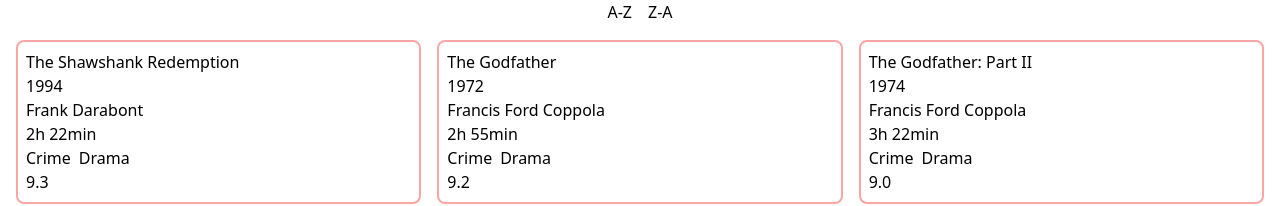
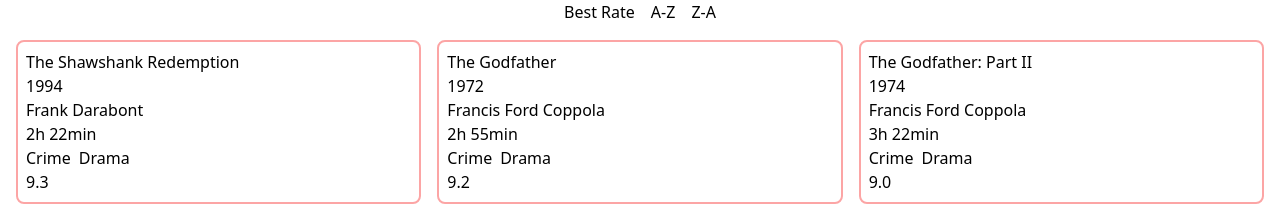
Before and after one commit to thomaserdmenger/Movie-Data-React, a React (Vite) app: page / in a window 1280 px wide. Shown: the top 206 px of the page. Built offline with nearby package versions, Linux system fonts and the light colour scheme.

Commit message:
Sort Movies by Best Rate

```diff
--- /dev/null
+++ b/src/assets/functions/bestRate.js
@@ -0,0 +1,4 @@
+export const bestRate = (data, setData) => {
+  const sortedMovies = [...data].sort((a, b) => b.rate - a.rate)
+  setData(sortedMovies)
+}
--- a/src/pages/Home.jsx
+++ b/src/pages/Home.jsx
@@ -3,6 +3,7 @@
 import { RenderMovies } from "../components/RenderMovies"
 import { sortAZ } from "../assets/functions/sortAZ"
 import { sortZA } from "../assets/functions/sortZA"
+import { bestRate } from "../assets/functions/bestRate"
 
 export const Home = () => {
   const [data, setData] = useState(movies)
@@ -10,6 +11,11 @@
   return (
     <>
       <header className='flex gap-4 justify-center'>
+        <button
+          onClick={() => bestRate(data, setData)}
+          className='cursor-pointer'>
+          Best Rate
+        </button>
         <button
           onClick={() => sortAZ(data, setData)}
           className='cursor-pointer'>
```
